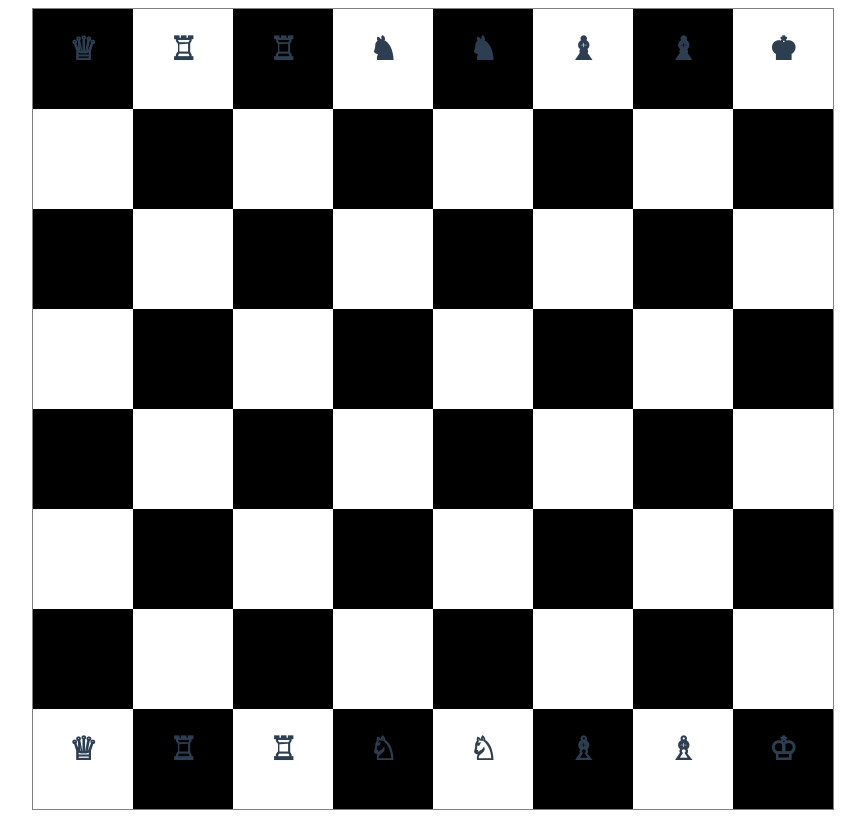
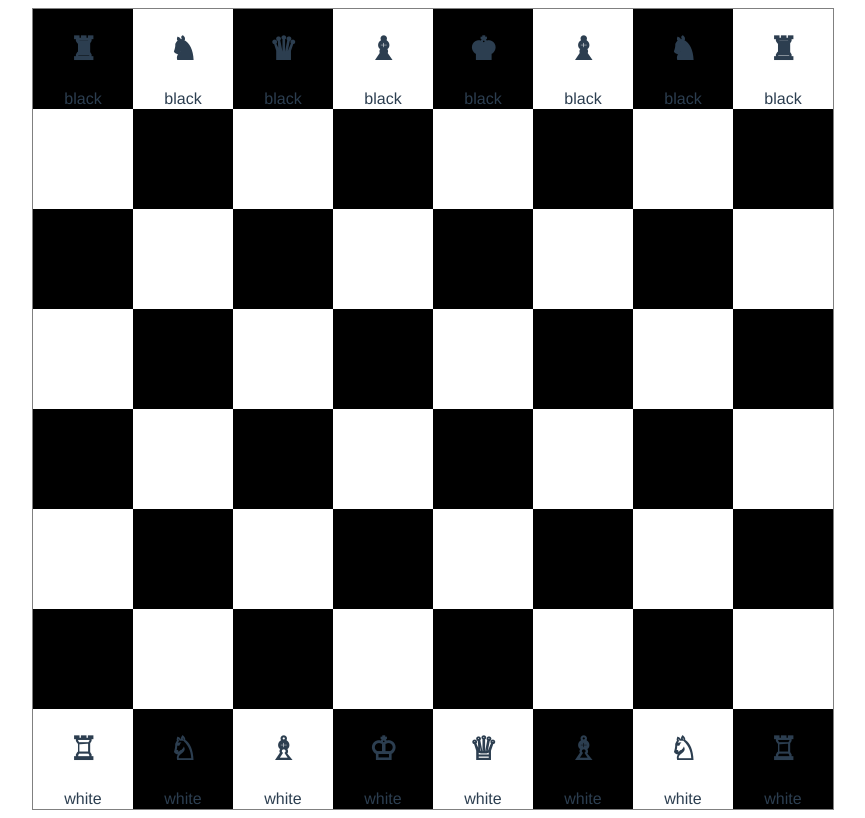
Before and after one commit to shh4922/vue3-chess, a Vue app: page / in a window 1280 px wide. Shown: the whole page, without its empty margins (207-1072 px from the left). Built offline with nearby package versions, Linux system fonts and the light colour scheme.

Commit message:
기물 순서 수정 , 기물이동 및 Board내에 표기 어케할지 고민중임 샹..

```diff
--- a/src/Pieces/Piece.ts
+++ b/src/Pieces/Piece.ts
@@ -1,3 +1,7 @@
+
+// Board 의 위치는 배열인데, 이걸 어케 표현할까?
+// 기물이 움직일 수 잇는 거리가 있는데, 그곳에 기물이있는지는 어케 판단해야할까..?
+// 머리가 멍청한건지 감이안오군,.....
 
 class Piece {
     team: String
--- a/src/Pieces/Queen.ts
+++ b/src/Pieces/Queen.ts
@@ -7,6 +7,9 @@ class Queen extends Piece {
         super(team, position)
         this.icon = team === 'black' ? '♛' : '♕'
     }
+    move() {
+        console.log(`im ${this.team} team, and icon is ${this.icon} i will move`)
+    }
 
 }
 export default Queen
--- a/src/components/Board/Board.vue
+++ b/src/components/Board/Board.vue
@@ -75,14 +75,14 @@ export default {
       this.blackKing = new King("black", { x: 1, y: 1 });
 
       const blackAry = [
-        new Queen("Queen", "black", { x: 1, y: 1 }),
-        new Rook("Rook", "black", { x: 1, y: 1 }),
-        new Rook("Rook", "black", { x: 1, y: 1 }),
-        new Knight("black", "black", { x: 1, y: 1 }),
-        new Knight("black", "black", { x: 1, y: 1 }),
-        new Bishop("black", "black", { x: 1, y: 1 }),
-        new Bishop("black", "black", { x: 1, y: 1 }),
-        new King("black", "black", { x: 1, y: 1 }),
+        new Rook("black", { x: 1, y: 1 }),
+        new Knight("black", { x: 1, y: 1 }),
+        new Queen("black", { x: 1, y: 1 }),
+        new Bishop("black", { x: 1, y: 1 }),
+        new King("black", { x: 1, y: 1 }),
+        new Bishop("black", { x: 1, y: 1 }),
+        new Knight("black", { x: 1, y: 1 }),
+        new Rook("black", { x: 1, y: 1 }),
       ];
 
       this.blockList[0] = blackAry;
@@ -90,14 +90,14 @@ export default {
 
     initWhiteData() {
       const whiteList = [
-        new Queen("Queen", "white", { x: 1, y: 1 }),
-        new Rook("Rook", "white", { x: 1, y: 1 }),
-        new Rook("Rook", "white", { x: 1, y: 1 }),
-        new Knight("white", "white", { x: 1, y: 1 }),
-        new Knight("white", "white", { x: 1, y: 1 }),
-        new Bishop("white", "white", { x: 1, y: 1 }),
-        new Bishop("white", "white", { x: 1, y: 1 }),
-        new King("white", "white", { x: 1, y: 1 }),
+        new Rook("white", { x: 1, y: 1 }),
+        new Knight("white", { x: 1, y: 1 }),
+        new Bishop("white", { x: 1, y: 1 }),
+        new King("white", { x: 1, y: 1 }),
+        new Queen("white", { x: 1, y: 1 }),
+        new Bishop("white", { x: 1, y: 1 }),
+        new Knight("white", { x: 1, y: 1 }),
+        new Rook("white", { x: 1, y: 1 }),
       ];
       this.blockList[7] = whiteList;
     },
--- a/src/components/Piece.vue
+++ b/src/components/Piece.vue
@@ -1,5 +1,8 @@
 <template>
-  <h1 @click="goToMove">{{ piece.icon }}</h1>
+  <div>
+    <h1 @click="goToMove">{{ piece.icon }}</h1>
+    <p>{{ piece.team }}</p>
+  </div>
 </template>
 
 <style scoped></style>
```
